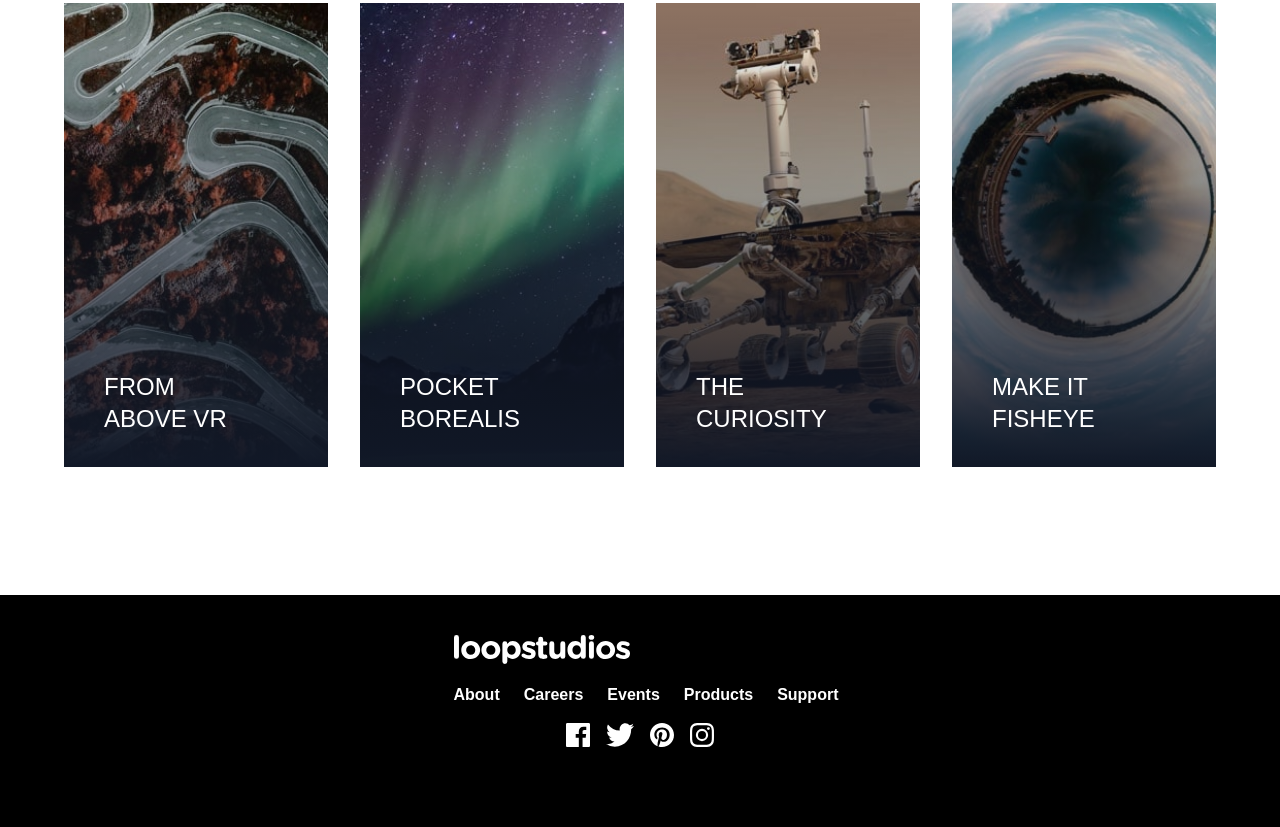
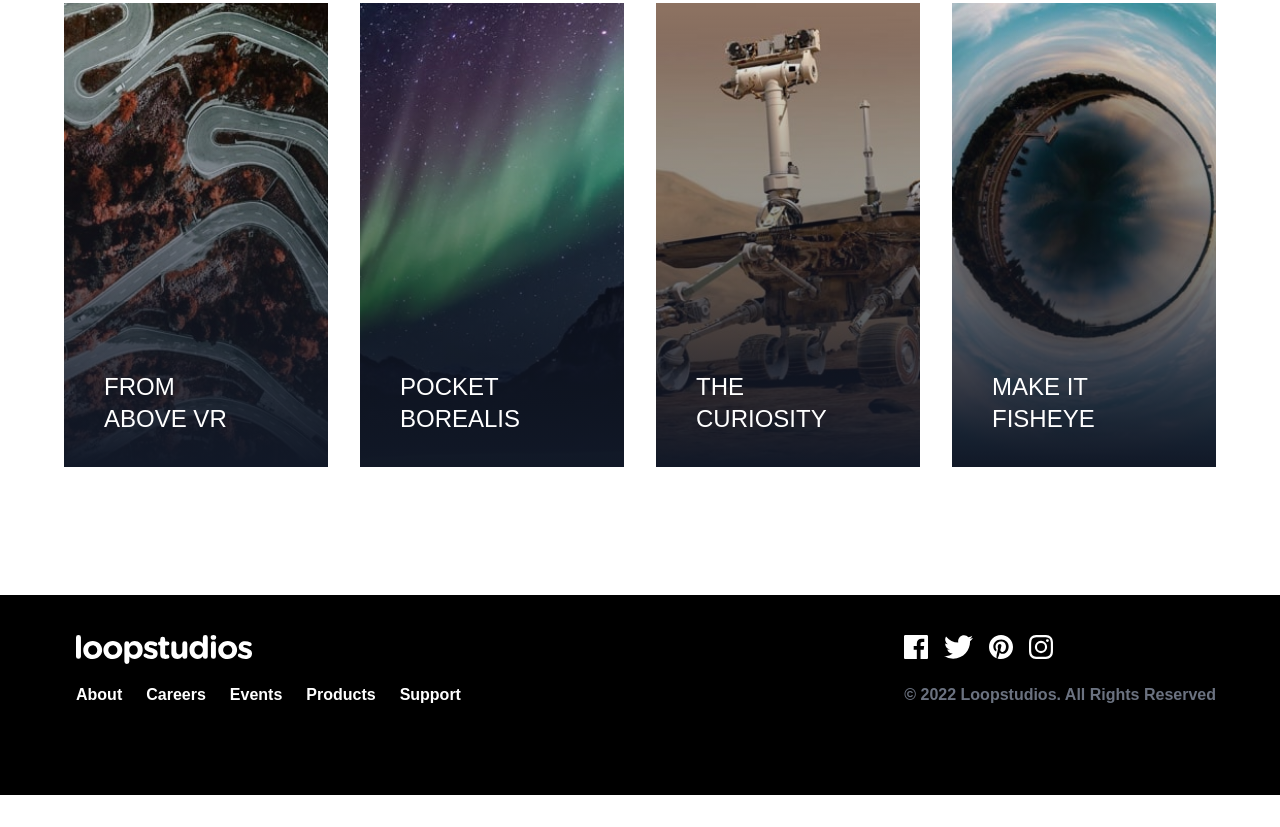
Before and after one commit to webdevotter/loopstudios-website, a website: page index.html in a window 1280 px wide. Shown: the part 1981-2808 px from the top of the page. After the commit the page ends 2776 px from the top, so only its background shows below. Drawn offline with Linux system fonts and the light colour scheme.

Commit message:
Footer & Copyright

```diff
--- a/index.html
+++ b/index.html
@@ -189,72 +189,98 @@
 
     <footer class="bg-black">
       <!-- Container -->
-      <div class="container max-6xl py-10 mx-auto">
+      <div class="container max-w-6xl py-10 mx-auto">
         <!-- Footer Flex Container -->
-        <div class="flex flex-col items-center mb-8 space-y-6-md:flex-row md:space-y-0 md:justify-between md-items-start">
-          <!-- Logo & Menu Container -->
-          <div class="flex flex-col items-center space-y-8 md:items-start md:space-y-4">
+        <div
+          class="flex flex-col items-center mb-8 space-y-6 md:flex-row md:space-y-0 md:justify-between md:items-start"
+        >
+          <!-- Menu & Logo Container -->
+          <div
+            class="flex flex-col items-center space-y-8 md:items-start md:space-y-4"
+          >
             <!-- Logo -->
             <div class="h-8">
-              <img src="img/logo.svg" alt="" class="w-44 md:ml-3">
+              <img src="img/logo.svg" alt="" class="w-44 md:ml-3" />
             </div>
             <!-- Menu Container -->
-            <div class="flex flex-col items-center space-y-4 font-bold text-white md:flex-row md:space-y-0 md:space-x-6 md:ml-3">
+            <div
+              class="flex flex-col items-center space-y-4 font-bold text-white md:flex-row md:space-y-0 md:space-x-6 md:ml-3"
+            >
               <!-- Item 1 -->
               <div class="h-10 group">
                 <a href="#">About</a>
-                <div class="mx-2 group-hover:border-b group-hover:border-blue-50"></div>
+                <div
+                  class="mx-2 group-hover:border-b group-hover:border-blue-50"
+                ></div>
               </div>
               <!-- Item 2 -->
               <div class="h-10 group">
                 <a href="#">Careers</a>
-                <div class="mx-2 group-hover:border-b group-hover:border-blue-50"></div>
+                <div
+                  class="mx-2 group-hover:border-b group-hover:border-blue-50"
+                ></div>
               </div>
               <!-- Item 3 -->
               <div class="h-10 group">
                 <a href="#">Events</a>
-                <div class="mx-2 group-hover:border-b group-hover:border-blue-50"></div>
+                <div
+                  class="mx-2 group-hover:border-b group-hover:border-blue-50"
+                ></div>
               </div>
               <!-- Item 4 -->
               <div class="h-10 group">
                 <a href="#">Products</a>
-                <div class="mx-2 group-hover:border-b group-hover:border-blue-50"></div>
+                <div
+                  class="mx-2 group-hover:border-b group-hover:border-blue-50"
+                ></div>
               </div>
               <!-- Item 5 -->
               <div class="h-10 group">
                 <a href="#">Support</a>
-                <div class="mx-2 group-hover:border-b group-hover:border-blue-50"></div>
+                <div
+                  class="mx-2 group-hover:border-b group-hover:border-blue-50"
+                ></div>
               </div>
             </div>
           </div>
+
           <!-- Social & Copy Container -->
-          <div class="flex flex-col items-start justify-between sapce-y-4 text-gray-500">
-            <!-- Icons Container -->
-            <div class="flex items-center justify-center space-x-4 md:justify-end">
+          <div
+            class="flex flex-col items-start justify-between space-y-4 text-gray-500"
+          >
+            <!-- icons Container -->
+            <div
+              class="flex items-center justify-center mx-auto space-x-4 md:justify-end md:mx-0"
+            >
               <!-- Icon 1 -->
               <div class="h-8 group">
                 <a href="#">
-                <img src="img/icon-facebook.svg" alt="" class="h-6">
+                  <img src="img/icon-facebook.svg" alt="" class="h-6" />
                 </a>
               </div>
               <!-- Icon 2 -->
               <div class="h-8 group">
                 <a href="#">
-                <img src="img/icon-twitter.svg" alt="" class="h-6">
+                  <img src="img/icon-twitter.svg" alt="" class="h-6" />
                 </a>
               </div>
               <!-- Icon 3 -->
               <div class="h-8 group">
                 <a href="#">
-                <img src="img/icon-pinterest.svg" alt="" class="h-6">
+                  <img src="img/icon-pinterest.svg" alt="" class="h-6" />
                 </a>
               </div>
               <!-- Icon 4 -->
               <div class="h-8 group">
                 <a href="#">
-                <img src="img/icon-instagram.svg" alt="" class="h-6">
+                  <img src="img/icon-instagram.svg" alt="" class="h-6" />
                 </a>
               </div>
+            </div>
+
+            <!-- Copy -->
+            <div class="font-bold">
+              &copy; 2022 Loopstudios. All Rights Reserved
             </div>
           </div>
         </div>
```
Also changed, not shown: css/style.css. Lines whose indentation alone changed are shown as unchanged.
